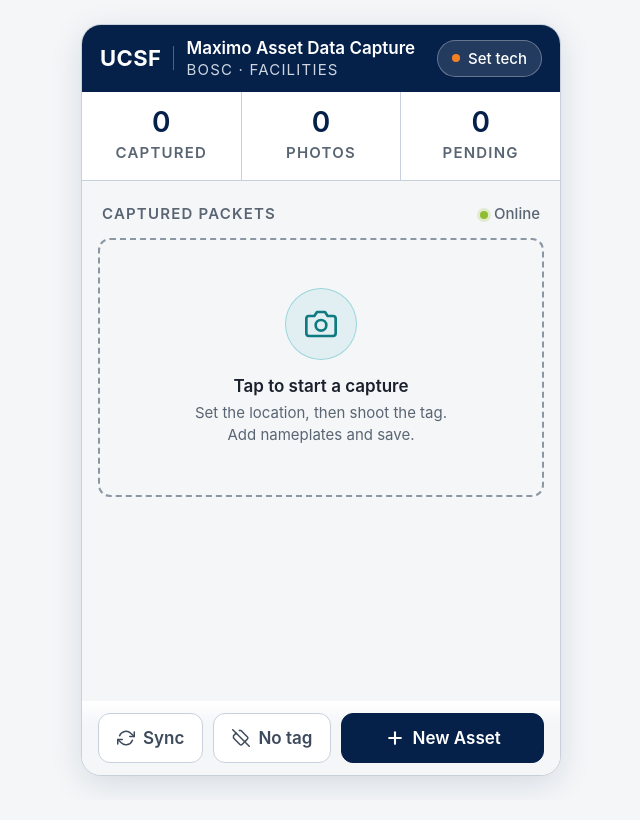
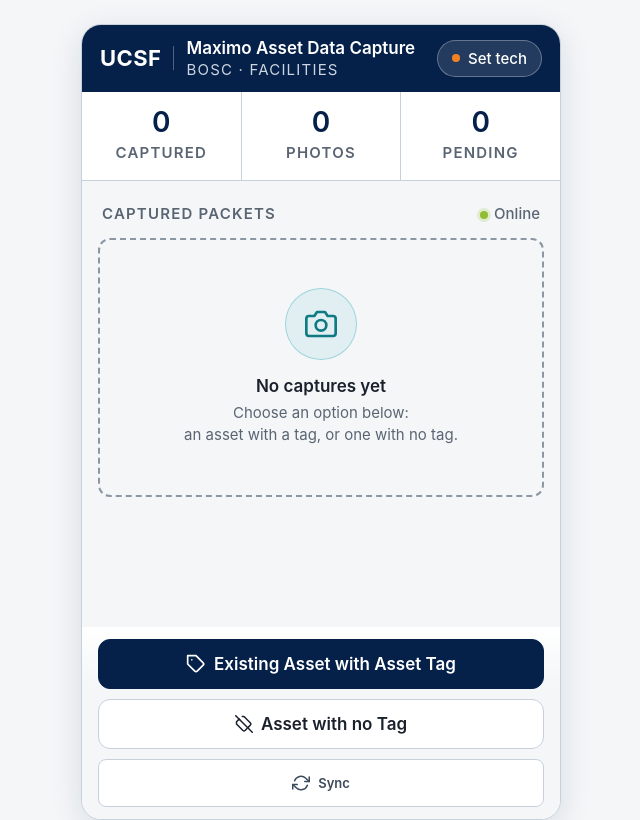
Before and after one commit to rghosh1208/Asset-Data-Capture, a Next.js app: page / in a window 1280 px wide. Shown: the whole page, without its empty margins (319-959 px from the left). Built offline with nearby package versions, Linux system fonts and the light colour scheme.

Commit message:
Home: two clear capture options (tagged / no tag)

```diff
--- a/app/globals.css
+++ b/app/globals.css
@@ -318,6 +318,8 @@ button, a { font-family: inherit; }
   max-width: 480px; margin: 0 auto;
   display: flex; gap: 10px;
 }
+.action-bar-stack { flex-direction: column; }
+.btn-block { width: 100%; flex: none; }
 .btn {
   border: 1px solid var(--border);
   background: var(--bg-elev);
--- a/app/page.tsx
+++ b/app/page.tsx
@@ -509,8 +509,8 @@ export default function CapturePage() {
       <circle cx="12" cy="13" r="4" />
     </svg>
   </div>
-  <h3>Tap to start a capture</h3>
-  <p>Set the location, then shoot the tag.<br />Add nameplates and save.</p>
+  <h3>No captures yet</h3>
+  <p>Choose an option below:<br />an asset with a tag, or one with no tag.</p>
 </button>
             ) : (
               <ul style={{ listStyle: 'none', padding: 0, margin: 0 }} aria-label="Captured packets">
@@ -555,15 +555,15 @@ export default function CapturePage() {
           </main>
 
           <div className="action-bar" role="region" aria-label="Actions">
-            <div className="action-bar-inner">
-              <button className="btn btn-ghost" onClick={syncNow} aria-label="Sync pending packets to server">
-                <SyncIcon /> Sync
+            <div className="action-bar-inner action-bar-stack">
+              <button className="btn btn-primary btn-block" onClick={() => startNewPacket(false)} aria-label="Capture an existing asset that has a UCSF asset tag">
+                <TagIcon /> Existing Asset with Asset Tag
               </button>
-              <button className="btn btn-ghost" onClick={() => startNewPacket(true)} aria-label="Add a new asset that has no tag">
-                <TagOffIcon /> No tag
+              <button className="btn btn-secondary btn-block" onClick={() => startNewPacket(true)} aria-label="Capture an asset that has no tag">
+                <TagOffIcon /> Asset with no Tag
               </button>
-              <button className="btn btn-primary" onClick={() => startNewPacket()} aria-label="Start capturing a new asset">
-                <PlusIcon /> New Asset
+              <button className="btn btn-ghost btn-block sm" onClick={syncNow} aria-label="Sync pending packets to server">
+                <SyncIcon /> Sync{stats.pending ? ` · ${stats.pending} pending` : ''}
               </button>
             </div>
           </div>
@@ -1108,14 +1108,6 @@ function BuildingCombo({
 
 // ---- Icons -----------------------------------------------------------
 
-function PlusIcon() {
-  return (
-    <svg width="20" height="20" viewBox="0 0 24 24" fill="none" stroke="currentColor" strokeWidth={2.5} strokeLinecap="round" strokeLinejoin="round" aria-hidden="true">
-      <line x1="12" y1="5" x2="12" y2="19" />
-      <line x1="5" y1="12" x2="19" y2="12" />
-    </svg>
-  );
-}
 function CheckIcon() {
   return (
     <svg width="18" height="18" viewBox="0 0 24 24" fill="none" stroke="currentColor" strokeWidth={2.5} strokeLinecap="round" strokeLinejoin="round" aria-hidden="true">
--- a/public/sw.js
+++ b/public/sw.js
@@ -4,7 +4,7 @@
 // fall back to cache. Photo uploads go through normal fetch — when
 // offline they fail and the queue retries.
 
-const CACHE_NAME = 'asset-capture-v7';
+const CACHE_NAME = 'asset-capture-v8';
 const APP_SHELL = ['/', '/manifest.webmanifest'];
 
 self.addEventListener('install', (event) => {
```
